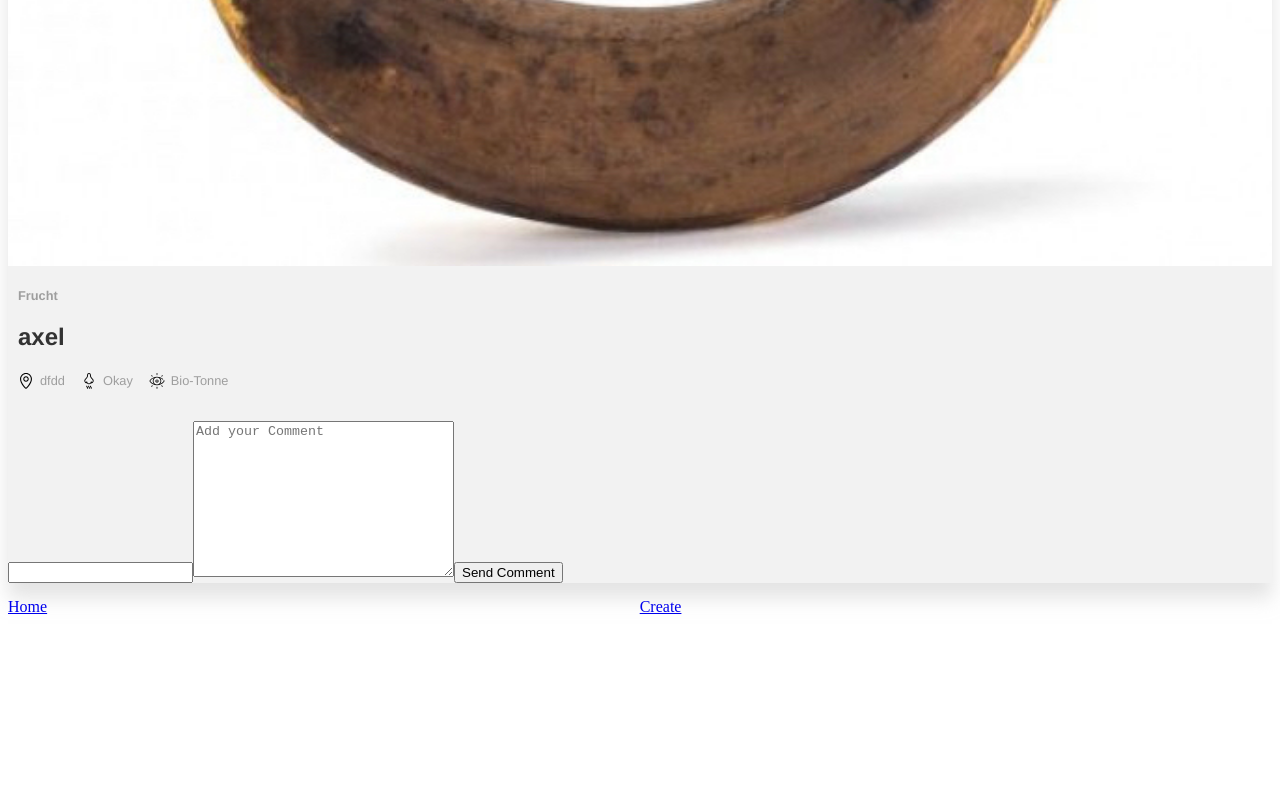
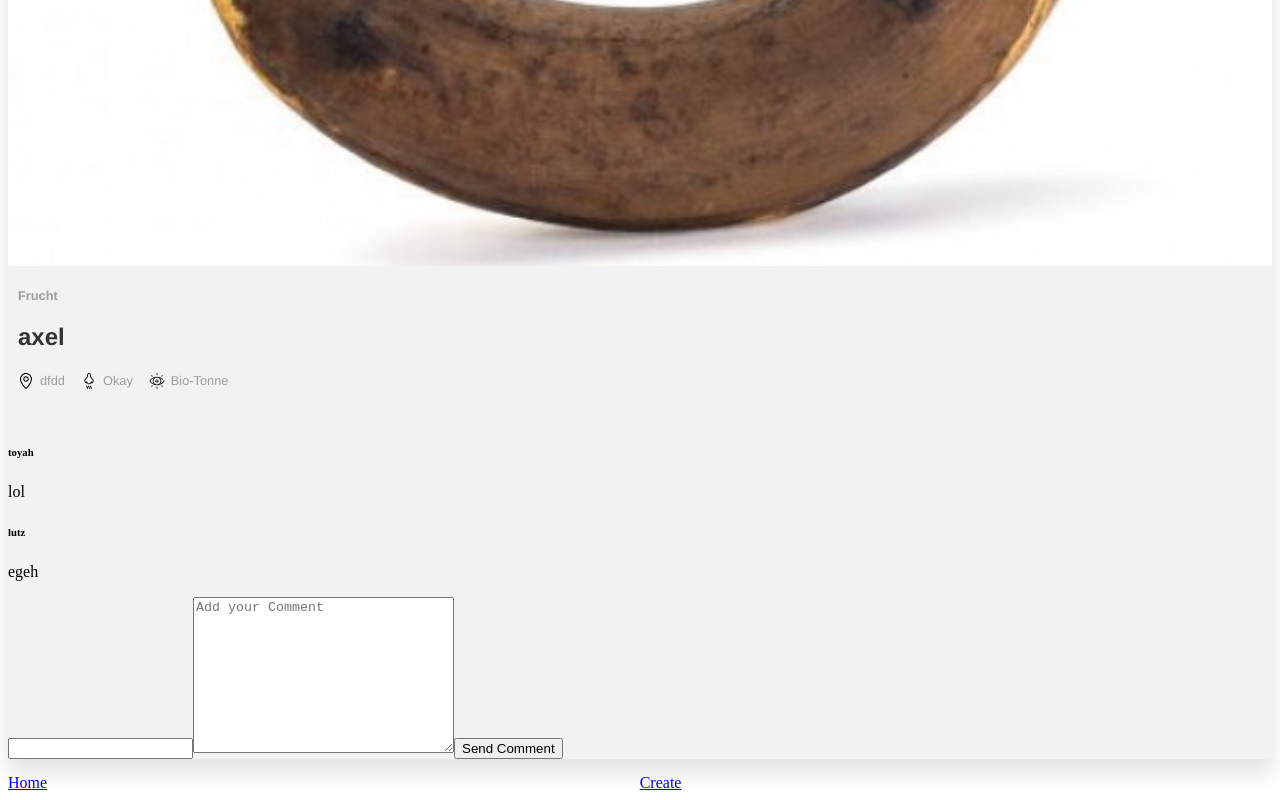
Before and after one commit to TicTacToyah/foodsaver-app, a React (Create React App) app: page / in a window 1280 px wide. Shown: the part 459-1259 px from the top of the page. Before the commit the page ends 1083 px from the top, so only its background shows below. Built offline with nearby package versions, Linux system fonts and the light colour scheme; no server answers.

Commit message:
Add comment function

```diff
--- a/src/App.js
+++ b/src/App.js
@@ -39,8 +39,20 @@ export default function App() {
     saveCardsToStorage([...getCardsFromStorage(), { ...data, _id: uid() }])
   }
 
-  function addComment(commentData) {
-    setCardData([...cardData, { ...commentData }])
+  function addComment(commentData, card) {
+    const index = cardData.findIndex(item => item === card)
+
+    setCardData([
+      ...cardData.slice(0, index),
+      {
+        ...cardData[index],
+        ...cardData[index].comments.push({
+          name: commentData.name,
+          message: commentData.message,
+        }),
+      },
+      ...cardData.slice(index + 1),
+    ])
   }
 
   return (
--- a/src/Card.js
+++ b/src/Card.js
@@ -1,6 +1,6 @@
 import React from 'react'
 import styled from 'styled-components'
-import CommentSection from './CreateComment'
+import CommentSection from './CommentSection'
 
 const CardBody = styled.section`
   background: #f2f2f2;
@@ -62,7 +62,16 @@ const EyeIcon = styled.img`
   width: 16px;
 `
 
-export default function Card({ category, title, location, smell, optic }) {
+export default function Card({
+  card,
+  category,
+  title,
+  location,
+  smell,
+  optic,
+  comments,
+  addComment,
+}) {
   return (
     <CardBody>
       <CardImage src={require('./images/Braune_Bananen_verwerten.jpg')} />
@@ -78,7 +87,7 @@ export default function Card({ category, title, location, smell, optic }) {
           <CardListItem>{optic}</CardListItem>
         </CardList>
       </CardInformation>
-      <CommentSection />
+      <CommentSection comments={comments} addComment={addComment} card={card} />
     </CardBody>
   )
 }
--- a/src/CardsPage.js
+++ b/src/CardsPage.js
@@ -1,18 +1,20 @@
 import React from 'react'
 import Card from './Card'
 
-export default function CardsPage({ cardData }) {
+export default function CardsPage({ cardData, addComment }) {
   return (
     <div>
       {cardData.map(card => (
         <Card
+          card={card}
           category={card.category}
           title={card.title}
           location={card.location}
           smell={card.smell}
           optic={card.optic}
           key={card._id}
-          comment={card.comment}
+          comments={card.comments}
+          addComment={addComment}
         />
       ))}
     </div>
--- a/src/Comment.js
+++ b/src/Comment.js
@@ -1,5 +1,7 @@
 import React from 'react'
 
-export default function Comment() {
-  return <div />
+export default function Comment({ name, content }) {
+  return (
+
+  )
 }
--- a/src/CommentSection.js
+++ b/src/CommentSection.js
@@ -1,12 +1,17 @@
 import React from 'react'
-import Comment from './CreateComment'
+import CreateComment from './CreateComment'
 
-export default function CommentSection({ commentData }) {
+export default function CommentSection({ card, comments, addComment }) {
   return (
     <div>
-      {commentData.map(comments => (
-        <Comment name={comments.name} content={comments.content} />
-      ))}
+      {comments &&
+        comments.map(comment => (
+          <div>
+            <h6>{comment.name}</h6>
+            <p>{comment.message}</p>
+          </div>
+        ))}
+      <CreateComment card={card} addComment={addComment} />
     </div>
   )
 }
--- a/src/Create.js
+++ b/src/Create.js
@@ -53,7 +53,6 @@ export default function Create({ onSubmit }) {
       ...data,
       [event.target.name]: event.target.value,
     })
-    console.log(data)
   }
 
   return (
--- a/src/CreateComment.js
+++ b/src/CreateComment.js
@@ -1,14 +1,15 @@
 import React, { useState } from 'react'
 
-export default function Comment() {
+export default function Comment({ addComment, card }) {
   const defaultComment = {
     name: '',
     comment: '',
   }
-
   function submitHandler(event) {
     event.preventDefault()
-    //addCard(commentData)
+    console.log(addComment)
+
+    addComment(commentData, card)
     setCommentData(defaultComment)
   }
 
@@ -19,13 +20,18 @@ export default function Comment() {
   const [commentData, setCommentData] = useState(defaultComment)
   return (
     <form action="" onSubmit={submitHandler}>
-      <input type="text" name="name" />
+      <input
+        onChange={onInputChange}
+        type="text"
+        name="name"
+        value={commentData.name}
+      />
       <textarea
-        name="comment"
+        name="message"
         cols="30"
         rows="10"
         placeholder="Add your Comment"
-        value={commentData.comment}
+        value={commentData.message}
         type="text"
         onChange={onInputChange}
       />
```
